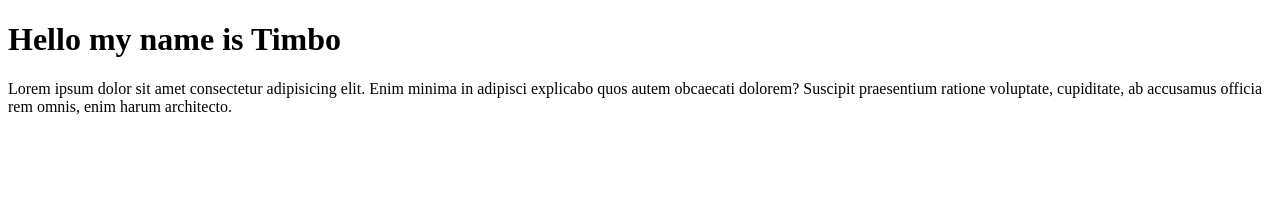
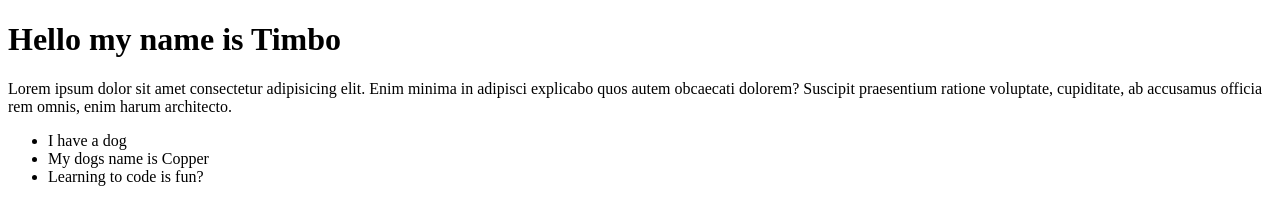
Before and after one commit to TimDohmen/codeworks-journals, a plain HTML site: page index.html in a window 1280 px wide. Drawn offline with Linux system fonts and the light colour scheme.

Commit message:
2nd commit

```diff
--- a/index.html
+++ b/index.html
@@ -13,6 +13,11 @@
   <p>Lorem ipsum dolor sit amet consectetur adipisicing elit. Enim minima in adipisci explicabo quos autem obcaecati
     dolorem? Suscipit praesentium ratione voluptate, cupiditate, ab accusamus officia rem omnis, enim harum architecto.
   </p>
+  <ul>
+    <li>I have a dog</li>
+    <li>My dogs name is Copper</li>
+    <li>Learning to code is fun?</li>
+  </ul>
 
 </body>
 
```
